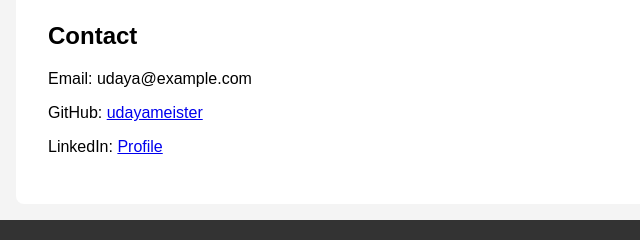
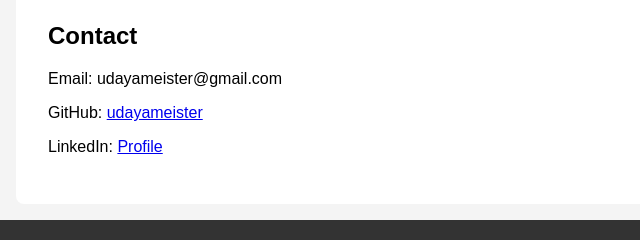
Before and after one commit to udayameister/Udaya_portfolio, a plain HTML site: page index.html in a window 1280 px wide. Shown: the part 627-867 px from the top of the page, 0-640 px from the left. Drawn offline with Linux system fonts and the light colour scheme.

Commit message:
Updated portfolio content

```diff
--- a/index.html
+++ b/index.html
@@ -32,7 +32,7 @@
     </section>
     <section id="contact">
         <h2>Contact</h2>
-        <p>Email: udaya@example.com</p>
+        <p>Email: udayameister@gmail.com</p>
         <p>GitHub: <a href="https://github.com/udayameister" target="_blank">udayameister</a></p>
         <p>LinkedIn: <a href="https://linkedin.com/in/udayakumar-palanivelu-934bb941" target="_blank">Profile</a></p>
     </section>
```
